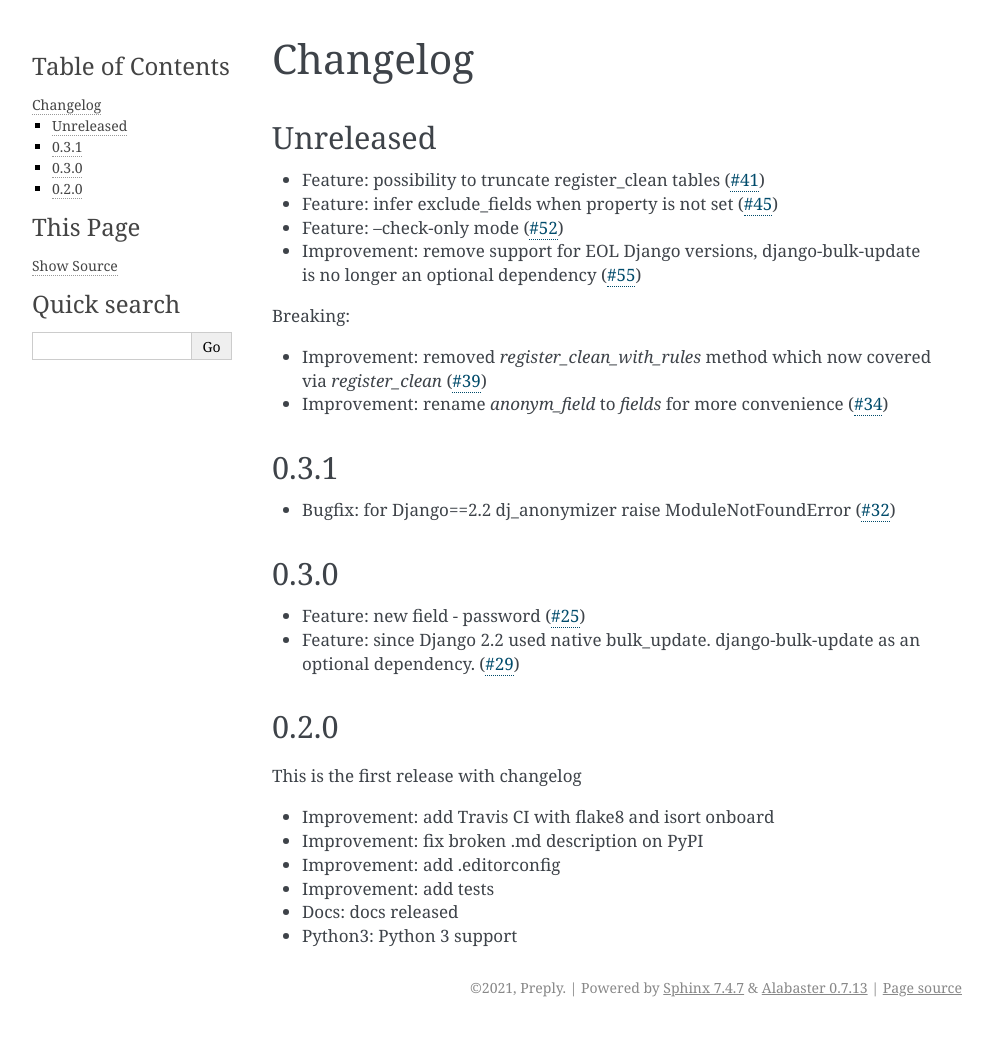
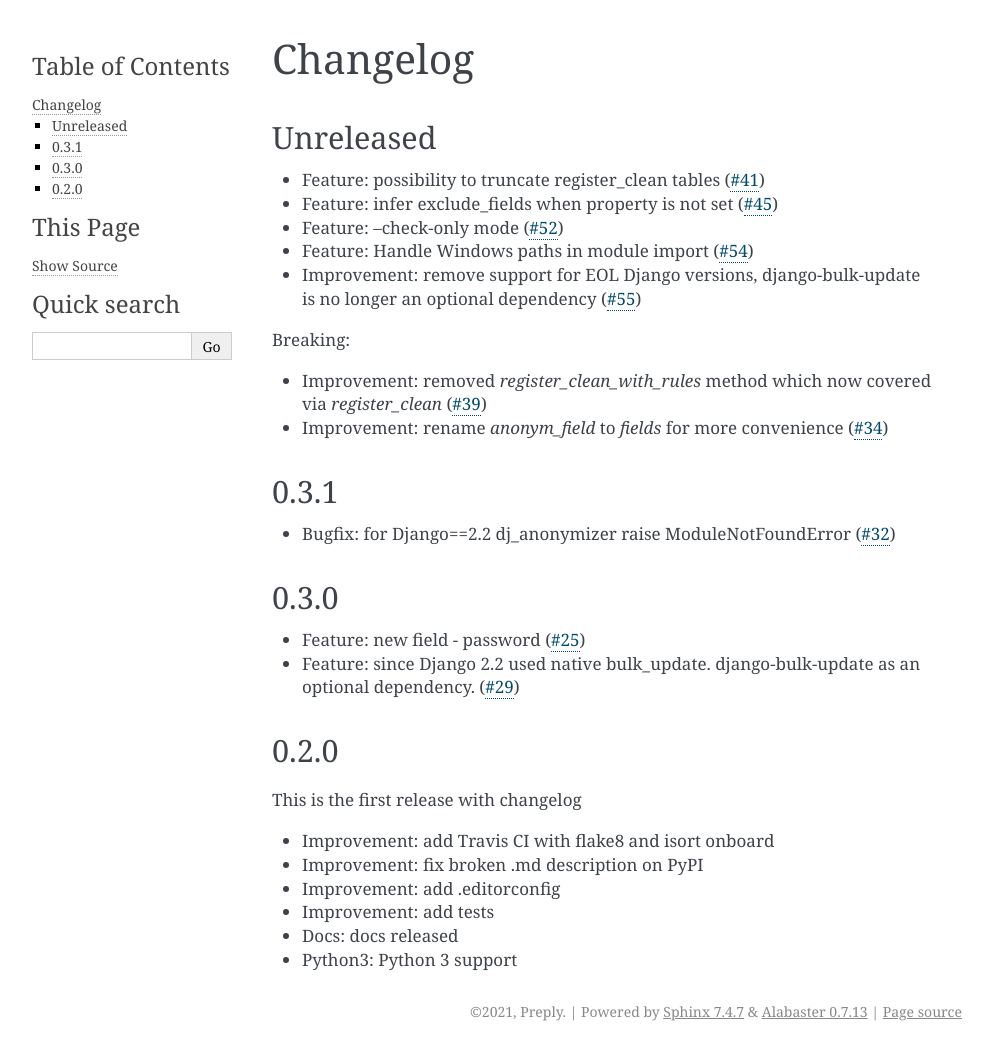
Before and after one commit to preply/dj_anonymizer, a Sphinx documentation site: the page built from docs/changelog.rst, in a window 1280 px wide. Shown: the whole page, without its empty margins (148-1141 px from the left). Built offline with Sphinx 7.4.7, drawn with Linux system fonts in a browser that asks for light colours; before the commit the page ends 1027 px from its top, so only the background shows below that.

Commit message:
update changelog

```diff
--- a/docs/changelog.rst
+++ b/docs/changelog.rst
@@ -6,6 +6,7 @@ Unreleased
 * Feature: possibility to truncate register_clean tables (`#41 <https://github.com/preply/dj_anonymizer/pull/41>`__)
 * Feature: infer exclude_fields when property is not set (`#45 <https://github.com/preply/dj_anonymizer/pull/45>`__)
 * Feature: --check-only mode (`#52 <https://github.com/preply/dj_anonymizer/pull/52>`__)
+* Feature: Handle Windows paths in module import (`#54 <https://github.com/preply/dj_anonymizer/pull/54>`__)
 * Improvement: remove support for EOL Django versions, django-bulk-update is no longer an optional dependency (`#55 <https://github.com/preply/dj_anonymizer/pull/55>`__)
 
 Breaking:
```
